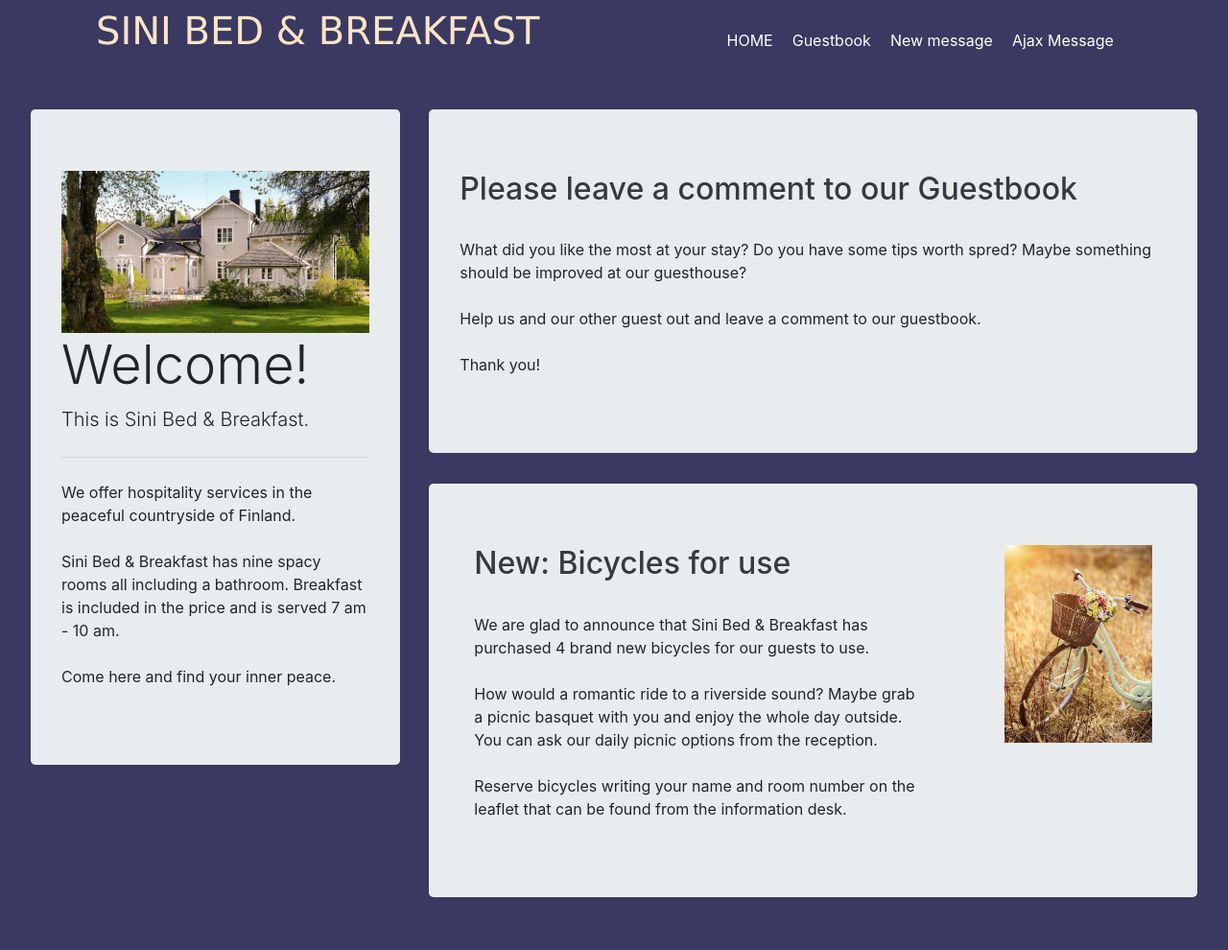
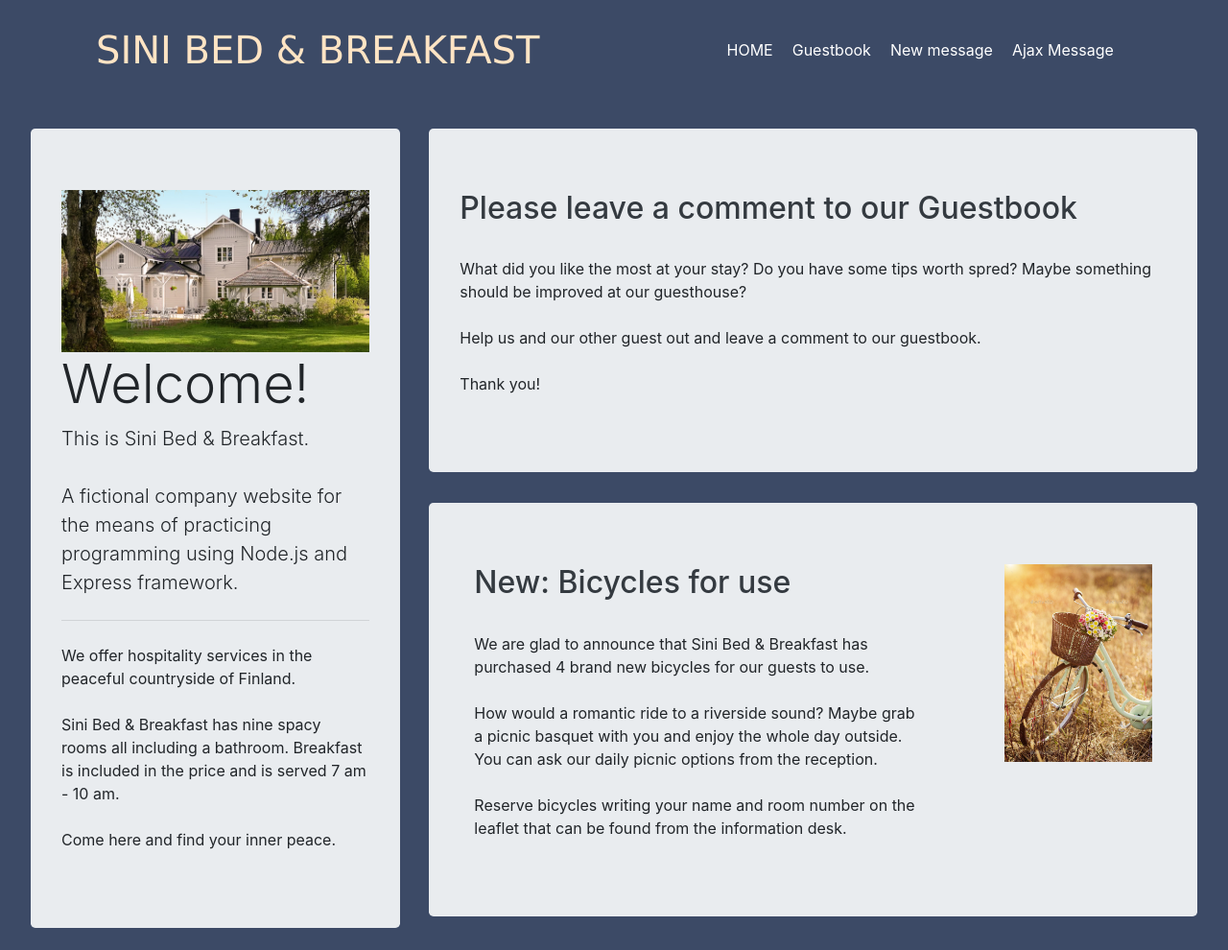
Before and after one commit to siniauvinen/guestbook, a website: page public/index.html in a window 1280 px wide. Shown: the whole page at 96% size. Before the commit the page ends 967 px from the top, so only its background shows below. Drawn offline with nearby package versions, Linux system fonts and the light colour scheme.

Commit message:
Css changes

```diff
--- a/public/css/styles.css
+++ b/public/css/styles.css
@@ -1,5 +1,5 @@
 body {
-    background-color: rgb(57, 57, 98);
+    background-color: rgb(60, 74, 102);
 }
 
 /* NAVIGAATIO */
@@ -19,6 +19,7 @@ body {
     color:bisque;
     font-family: Verdana, Geneva, Tahoma, sans-serif;
     margin-bottom: 20px;
+    margin-top: 20px;
 }
 .header:hover {
     text-decoration: none;
--- a/public/index.html
+++ b/public/index.html
@@ -44,7 +44,9 @@
             <div class="jumbotron">
               <img src="img/talo.jpg" class="img-fluid" />
               <h1 class="display-4">Welcome!</h1>
-              <p class="lead">This is Sini Bed & Breakfast.</p>
+              <p class="lead">This is Sini Bed & Breakfast. <br><br>
+                A fictional company website for the means of practicing programming using Node.js and Express framework.
+              </p>
               <hr class="my-4" />
               <p>
                 We offer hospitality services in the peaceful countryside of
```
Also changed, not shown: README.md.
